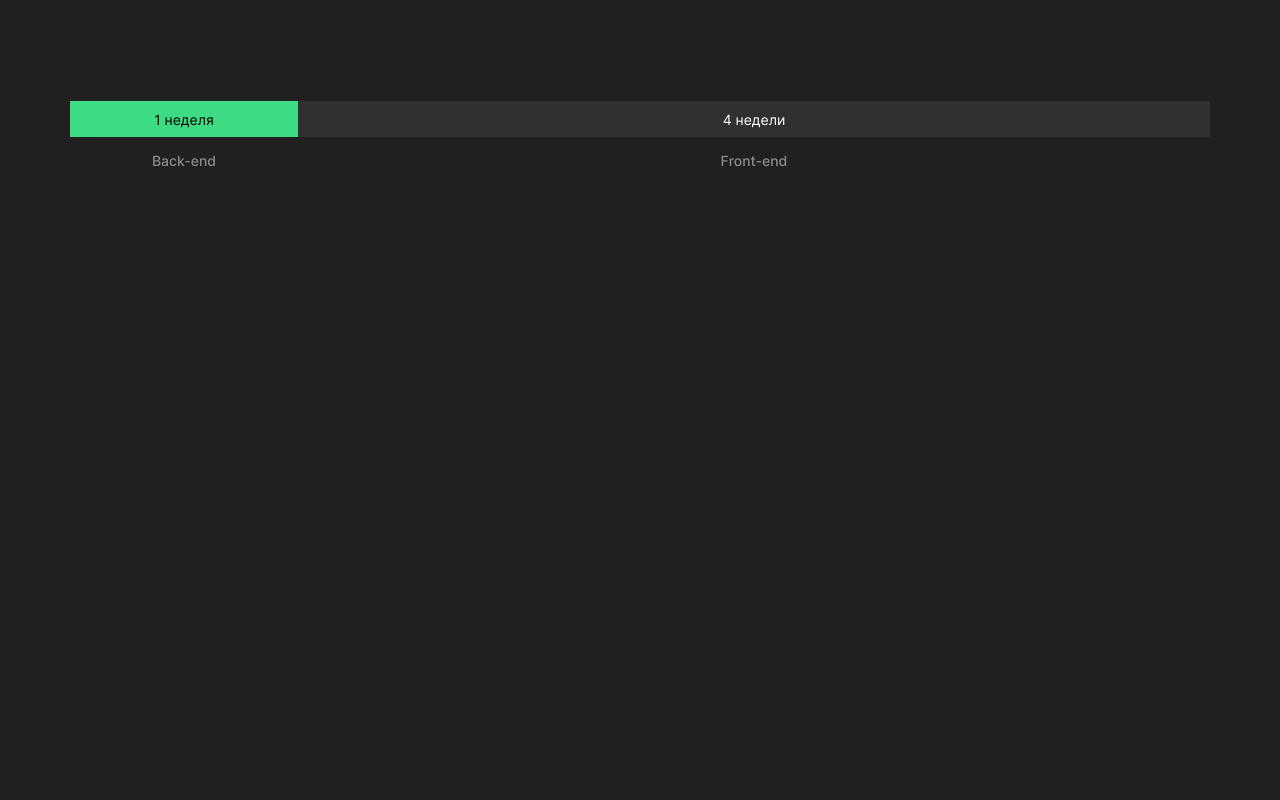
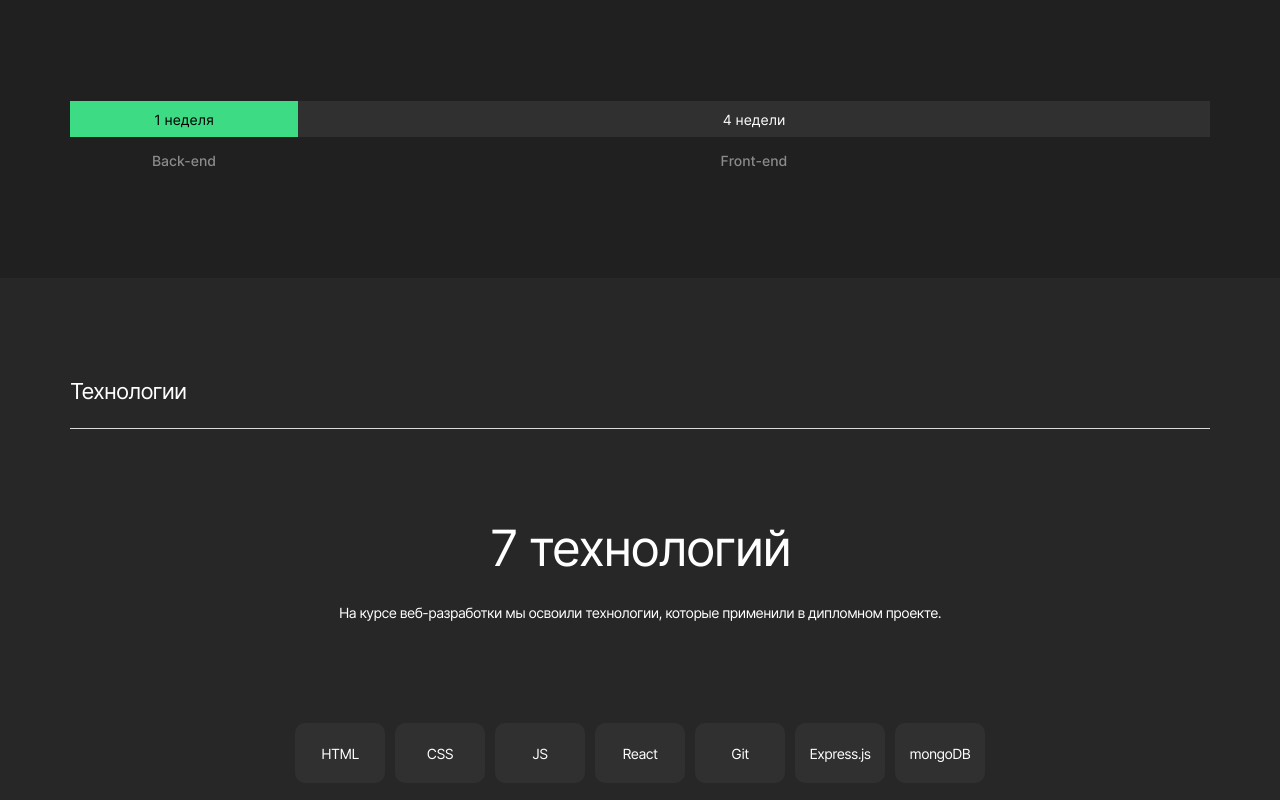
Before and after one commit to bdcry/movies-explorer-frontend, a React (Create React App) app: page / in a window 1280 px wide. Shown: the part 1244-2044 px from the top of the page. Before the commit the page ends 1522 px from the top, so only its background shows below. Built offline with nearby package versions, Linux system fonts and the light colour scheme.

Commit message:
Create techs layout | Project version beta 0.1

```diff
--- a/src/components/Main/Main.js
+++ b/src/components/Main/Main.js
@@ -1,12 +1,14 @@
 import "./Main.css";
 import Promo from "../Promo/Promo";
 import AboutProject from "../AboutProject/AboutProject";
+import Techs from "../Techs/Techs";
 
 function Main() {
     return (
         <main>
           <Promo />
           <AboutProject />
+          <Techs />
         </main>
       );
 }
--- a/src/components/Techs/Techs.css
+++ b/src/components/Techs/Techs.css
@@ -0,0 +1,151 @@
+.techs {
+  margin: 0;
+  padding: 100px 70px;
+  background-color: #272727;
+}
+
+.techs__title {
+  margin: 0;
+  padding-bottom: 23px;
+
+  font-weight: 400;
+  font-size: 22px;
+  line-height: 27px;
+  letter-spacing: -0.04em;
+  border-bottom: 1px solid #dadada;
+}
+
+.techs__container {
+  display: flex;
+  flex-direction: column;
+  justify-content: center;
+  align-items: center;
+}
+
+.techs__subtitle {
+  font-weight: 400;
+  font-size: 50px;
+  line-height: 58px;
+  text-align: center;
+  letter-spacing: -0.04em;
+  color: #ffffff;
+  padding: 0;
+  margin: 0;
+  padding-top: 90px;
+}
+
+.techs__text {
+  padding: 0;
+  margin: 0;
+  padding-top: 26px;
+  font-weight: 400;
+  font-size: 14px;
+  line-height: 20px;
+  text-align: center;
+  letter-spacing: -0.04em;
+  color: #ffffff;
+}
+
+.techs__list {
+  display: flex;
+  flex-wrap: wrap;
+  margin: 0;
+  padding: 0;
+  list-style: none;
+  padding-top: 100px;
+}
+
+.techs__item {
+  margin: 0;
+  padding: 0;
+  background: #303030;
+  border-radius: 10px;
+
+  width: 90px;
+  height: 60px;
+  display: flex;
+  justify-content: center;
+  align-items: center;
+  font-size: 14px;
+  line-height: 17px;
+  text-align: center;
+  letter-spacing: -0.04em;
+}
+
+.techs__item:nth-last-child(n) {
+  margin-right: 10px;
+}
+
+.techs__item:last-of-type {
+  margin-right: 0;
+}
+
+/* Adaptive layout for pads */
+@media screen and (max-width: 1060px) {
+  .techs {
+    padding: 92px 50px;
+  }
+
+  .techs__subtitle {
+    padding-top: 79px;
+  }
+
+  .techs__text {
+    font-size: 12px;
+    line-height: 18px;
+    padding-top: 22px;
+  }
+
+  .techs__items {
+    padding-top: 83px;
+  }
+
+  .techs__item {
+    font-size: 12px;
+    line-height: 15px;
+    width: 84px;
+    height: 57px;
+  }
+}
+
+@media screen and (max-width: 700px) {
+  .techs__item:nth-last-child(2n) {
+    margin-bottom: 10px;
+  }
+}
+
+/* Adaptive layout for mobiles */
+@media screen and (max-width: 320px) {
+  .techs {
+    padding: 30px 18px;
+    background: #202020;
+  }
+
+  .techs__title {
+    font-size: 18px;
+    line-height: 22px;
+    padding-bottom: 26px;
+    border-bottom: 1px solid #000;
+  }
+
+  .techs__subtitle {
+    font-size: 30px;
+    line-height: 36px;
+    padding-top: 60px;
+  }
+
+  .techs__text {
+    font-size: 11px;
+    line-height: 16px;
+    padding-top: 24px;
+  }
+
+  .techs__items {
+    padding: 50px 53px 13px;
+  }
+
+  .techs__item:nth-last-child(2n) {
+    margin-bottom: 10px;
+    margin-right: 0;
+  }
+}
--- a/src/components/Techs/Techs.js
+++ b/src/components/Techs/Techs.js
@@ -0,0 +1,27 @@
+import "./Techs.css";
+
+function Techs() {
+  return (
+    <section className="techs">
+      <h2 className="techs__title">Технологии</h2>
+      <div className="techs__container">
+        <h3 className="techs__subtitle">7 технологий</h3>
+        <p className="techs__text">
+          На курсе веб-разработки мы освоили технологии, которые применили в
+          дипломном проекте.
+        </p>
+        <ul className="techs__list">
+          <li className="techs__item">HTML</li>
+          <li className="techs__item">CSS</li>
+          <li className="techs__item">JS</li>
+          <li className="techs__item">React</li>
+          <li className="techs__item">Git</li>
+          <li className="techs__item">Express.js</li>
+          <li className="techs__item">mongoDB</li>
+        </ul>
+      </div>
+    </section>
+  );
+}
+
+export default Techs;
```
